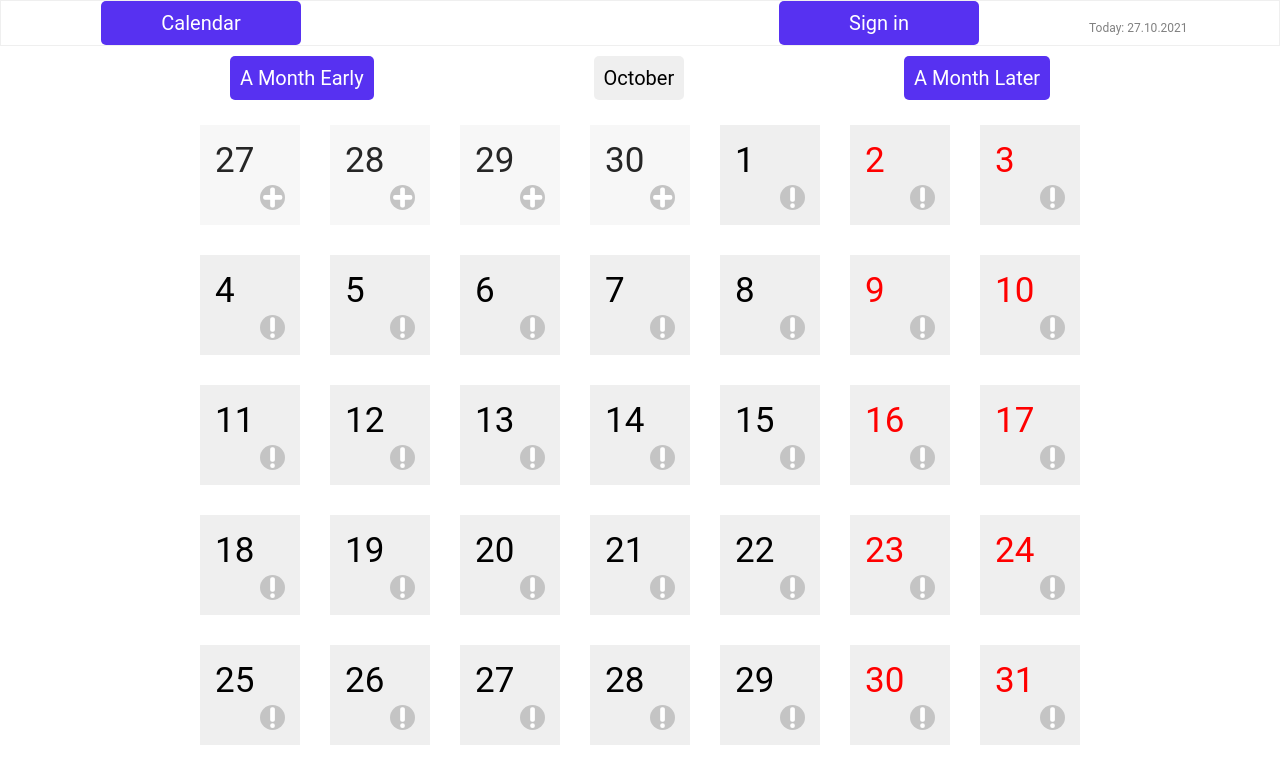
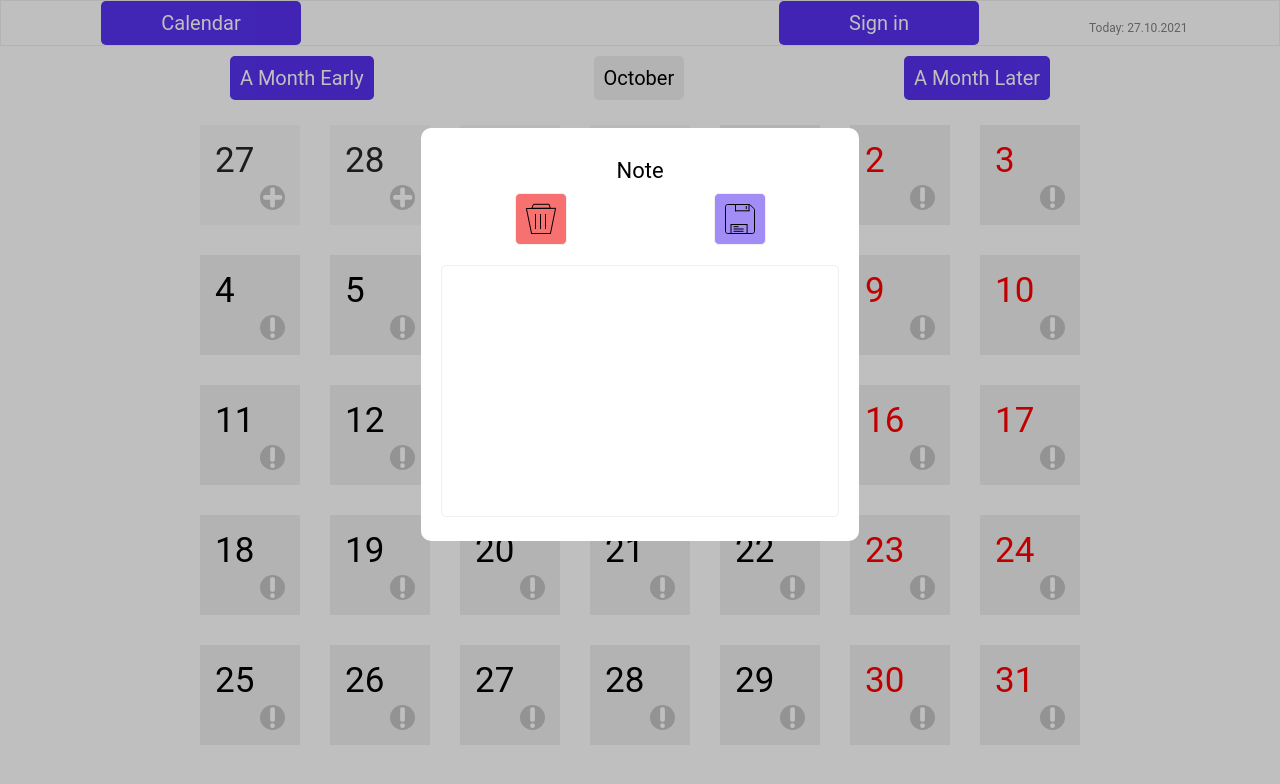
Before and after one commit to Kukonen/calendar, a React (Create React App) app in the folder client/: page / in a window 1280 px wide. Shown: the top 784 px of the page. Built offline with nearby package versions, Linux system fonts and the light colour scheme; no server answers.

Commit message:
add activity

```diff
--- /dev/null
+++ b/client/src/Components/Activity/Activity.jsx
@@ -0,0 +1,54 @@
+import React, {useEffect} from 'react';
+import './Activity.scss';
+
+import { ReactComponent as DeleteImg } from './delete.svg';
+import { ReactComponent as AddImg } from './add.svg';
+
+const Activity = (props) => {
+
+    const {mode, onСlose, note, date} = props;
+
+
+
+    const close = (event) => {
+        if (event.code === "Escape") {
+            onСlose();
+        }
+    }
+
+    useEffect(() => {
+        document.addEventListener('keydown', close)
+        return () => {
+            document.removeEventListener('keydown', close)
+        }
+    })
+
+    if (mode !== 'active') {
+        return null;
+    }
+
+    return (
+        <div id = "activity">
+            <div id ="activityBlock">
+                <div className="activityHeadline">Note</div>
+                <div className="activityButtonSection">
+                    <div className="activityButtonBlock" id="activityDeleteButton">
+                        <DeleteImg className="activityButton"/>
+                    </div>
+                    <div className="activityButtonBlock" id="activityAddButton">
+                        <AddImg className="activityButton"/>
+                    </div>
+                </div>
+                <div className="activityTextareaSection">
+                    <textarea
+                        className="activityTextarea"
+                        cols="30"
+                        rows="10">
+                    </textarea>
+                </div>
+            </div>
+        </div>
+    )
+}
+
+export default Activity;
--- /dev/null
+++ b/client/src/Components/Activity/Activity.scss
@@ -0,0 +1,74 @@
+$border-color: #efefef;
+
+#activity {
+    height: 100%;
+    width: 100%;
+    background-color: rgba(0, 0, 0, 0.25);
+    position: fixed;
+    display: flex;
+}
+
+#activityBlock {
+    padding: 10px;
+    background-color: white;
+    margin: 10% auto auto auto;
+    display: flex;
+    flex-direction: column;
+    border-radius: 10px;
+}
+
+.activityHeadline {
+    margin: 20px auto auto auto;
+    font-size: 22px;
+}
+
+.activityButtonSection {
+    display: flex;
+    justify-content: space-around;
+    padding: 10px;
+}
+
+.activityButtonBlock {
+    cursor: pointer;
+    border: 1px solid $border-color;
+    border-radius: 5px;
+    height: 50px;
+    width: 50px;
+}
+
+.activityButton {
+    margin: 5px;
+    height: 40px;
+    width: 40px;
+
+}
+
+#activityDeleteButton {
+    background-color: rgb(248, 113, 113);
+    &:hover{
+        background-color: rgb(246, 153, 153);
+    }
+}
+
+#activityAddButton {
+    background-color: #a28cf6;
+    &:hover {
+         background-color: #b6a4ff;
+    }
+}
+
+.activityTextareaSection {
+    padding: 10px;
+}
+
+.activityTextarea {
+    resize: none;
+    border: 1px solid $border-color;
+    font-size: 20px;
+    outline: none;
+    border-radius: 5px;
+    padding: 10px;
+    &:focus {
+        border: 1px solid darken($border-color, 20%) ;
+    }
+}
--- a/client/src/Components/App/App.jsx
+++ b/client/src/Components/App/App.jsx
@@ -1,11 +1,13 @@
 import React from 'react'
 import {useState} from 'react'
+import axios from 'axios';
 
 import Header from '../Header/Header';
 import Model from '../Model/Model';
 import SwitchMonth from '../SwitchMonth/SwitchMonth';
 import Month from '../Month/Month';
-import axios from 'axios';
+import Activity from '../Activity/Activity';
+
 
 const App = () => {
 
@@ -87,7 +89,7 @@ const App = () => {
                 weeks[i][j] = {
                     number: days,
                     free: j === 5 || j === 6 ? true : false,
-                    activity: activity.filter(activity => activity.day === days),
+                    activity: activity.filter(activity => activity.date.filter(date => date.day === days) ),
                     notSameMonth: false
                 }
                 days++;
@@ -114,9 +116,27 @@ const App = () => {
             setModelWindowMode(mode)
     }
 
+    const [activeWindowMode, setActiveWindowMode] = useState("active");
+
+    const note={}
+
+    function onСloseActiveWindow() {
+        setActiveWindowMode("nonactive")
+    }
+
     return (
         <div>
-            <Model mode={modelWindowMode} changeMode={onChangeModelWindowState} onСlose={onСloseModelWindow} />
+            <Model
+                mode={modelWindowMode}
+                changeMode={onChangeModelWindowState}
+                onСlose={onСloseModelWindow}
+            />
+            <Activity
+                mode={activeWindowMode}
+                onСlose={onСloseActiveWindow}
+                note = {note}
+                date = {date}
+            />
             <Header modelWindow={onChangeModelWindowState} />
             <SwitchMonth early={early} later={later} currentMonth={date.getMonth()} />
             <Month weeks={weeks} />
```
Also changed, not shown: client/src/Components/Activity/add.svg (added), client/src/Components/Activity/delete.svg (added).
